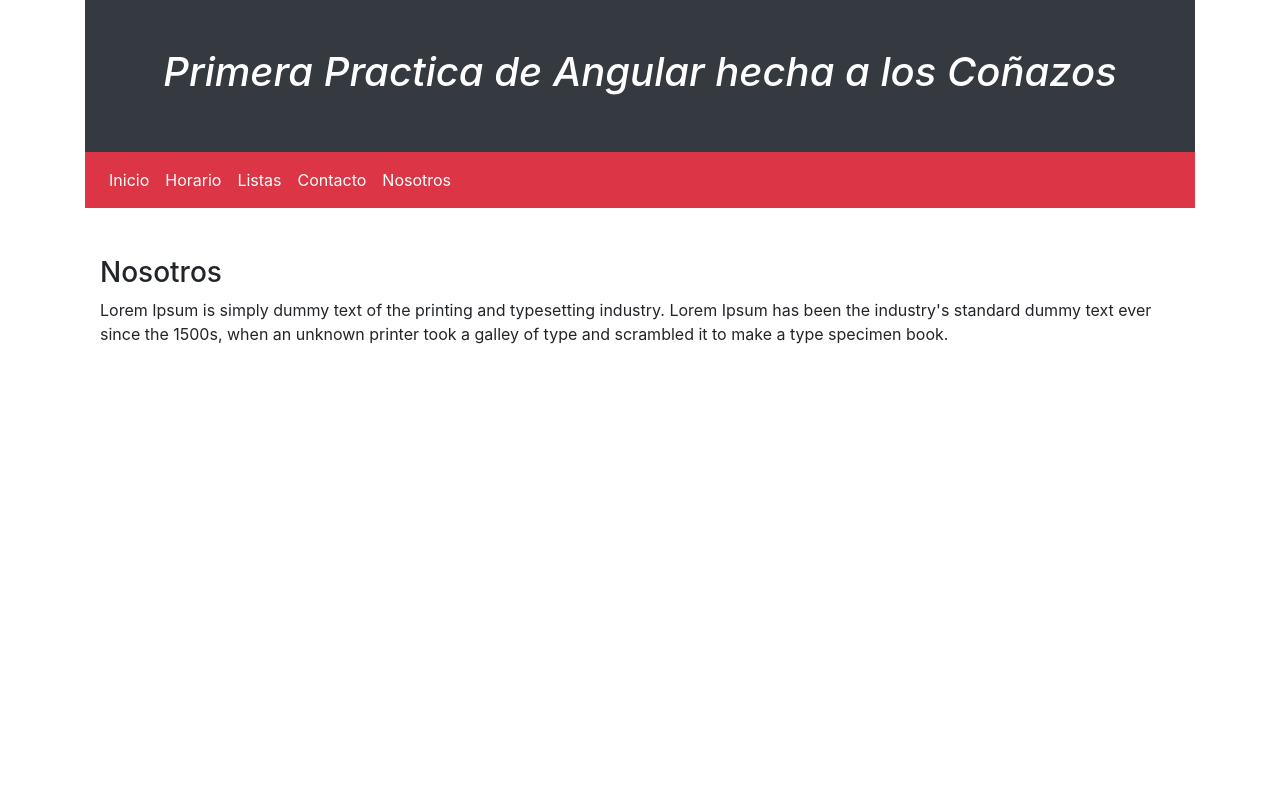
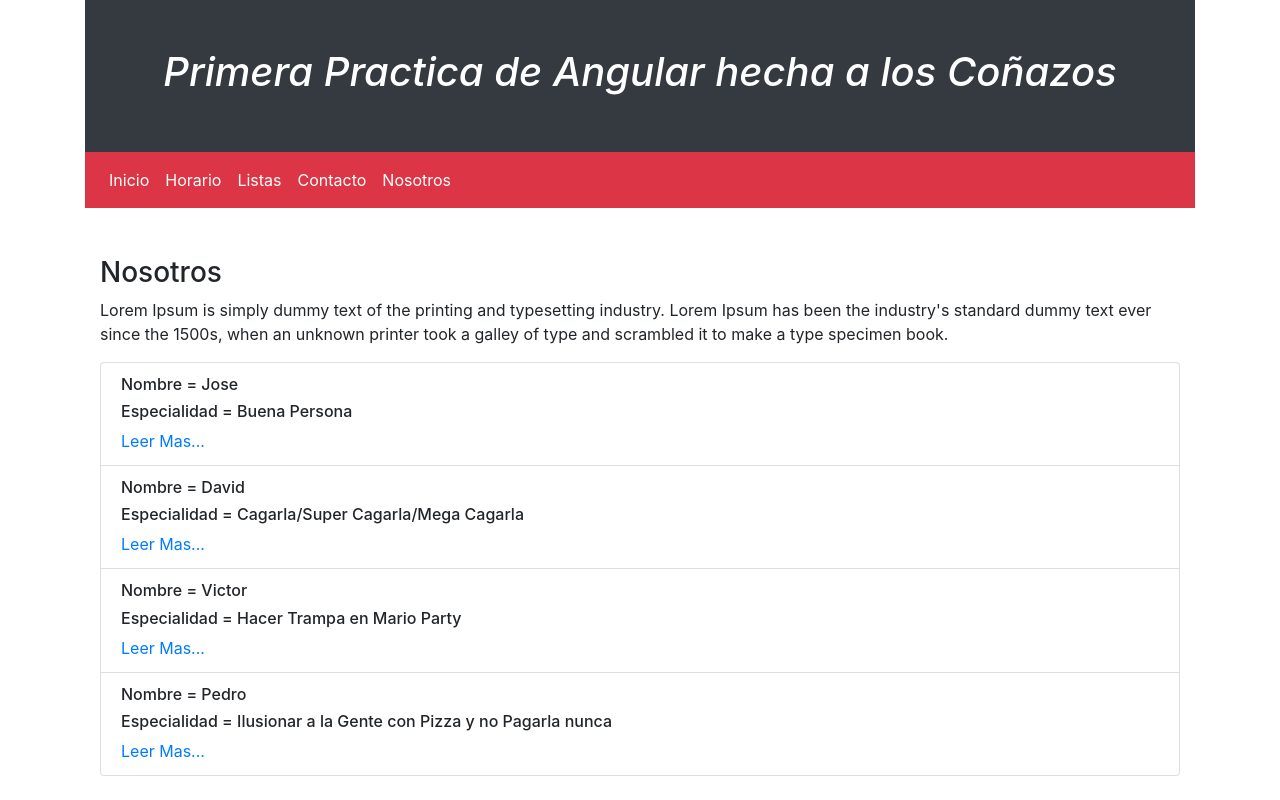
Before and after one commit to jose00796/Angular_My-app_CASA, an Angular app: page /nosotros in a window 1280 px wide. Built offline with nearby package versions, Linux system fonts and the light colour scheme.

Commit message:
Terminamos la leccion de Servicion con el Equipo.Service, Todo va RELAJAO, sigue la leccion de Rutas Dinamicas Guapo

```diff
--- a/src/app/app.module.ts
+++ b/src/app/app.module.ts
@@ -40,7 +40,9 @@
     BrowserModule,
     RouterModule.forRoot(routes)
   ],
-  providers: [],
+  providers: [
+    EquipoService
+  ],
   bootstrap: [AppComponent]
 })
 export class AppModule { }
--- a/src/app/equipo.service.ts
+++ b/src/app/equipo.service.ts
@@ -5,5 +5,37 @@
 })
 export class EquipoService {
 
-  constructor() { }
+  equipo:any[] = [
+    {
+      nombre: 'Jose',
+      especialidad: 'Buena Persona',
+      descripcion: 'Futuro Director Ejecutivo del CNE, Novio de Migdaly :) y Ganador Legal de la Bota de Oro 2019-2020(y al que no le guste que se joda)'
+    },
+
+    {
+      nombre: 'David',
+      especialidad: 'Cagarla/Super Cagarla/Mega Cagarla',
+      descripcion: 'Saca Culo de primera y experto en mamarme el Guevo y cagarla jugando el ridiculo Ajedrez'
+    },
+
+    {
+      nombre: 'Victor',
+      especialidad: 'Hacer Trampa en Mario Party',
+      descripcion: 'Tiene Dolares bien caleta y no comparte con uno el malparido ese NOJODA, y elige equipos de mierda como la chusma del City'
+    },
+
+    {
+      nombre: 'Pedro',
+      especialidad: 'Ilusionar a la Gente con Pizza y no Pagarla nunca',
+      descripcion: 'Capitan Supremo Intergalactico y es un pobre iluso que piensa que juega mas que yo y que el Chelsea vale la pena'
+    }
+  ];
+
+  constructor() {
+    console.log('Servicio Funcionando Guapo');
+   }
+
+   ObtenerEquipo(){
+      return this.equipo;
+   }
 }
--- a/src/app/nosotros/nosotros.component.html
+++ b/src/app/nosotros/nosotros.component.html
@@ -5,4 +5,12 @@
 Lorem Ipsum has been the industry's standard dummy text ever since the 1500s,
 when an unknown printer took a galley of type and scrambled it to make a type specimen book.
 </p>
+
+<ul class="list-group">
+    <li class="list-group-item" *ngFor = "let team of equipo">
+        <h6>Nombre = {{team.nombre}}</h6>
+        <h6>Especialidad = {{team.especialidad}}</h6>
+        <a href="#">Leer Mas...</a>
+    </li>
+</ul>
 </div>
--- a/src/app/nosotros/nosotros.component.ts
+++ b/src/app/nosotros/nosotros.component.ts
@@ -1,4 +1,5 @@
 import { Component, OnInit } from '@angular/core';
+import { EquipoService } from './../equipo.service';
 
 @Component({
   selector: 'app-nosotros',
@@ -7,7 +8,11 @@
 })
 export class NosotrosComponent implements OnInit {
 
-  constructor() { }
+  equipo:any[] = [];
+
+  constructor(private _servicio:EquipoService) {
+    this.equipo = _servicio.ObtenerEquipo();
+   }
 
   ngOnInit(): void {
   }
```
